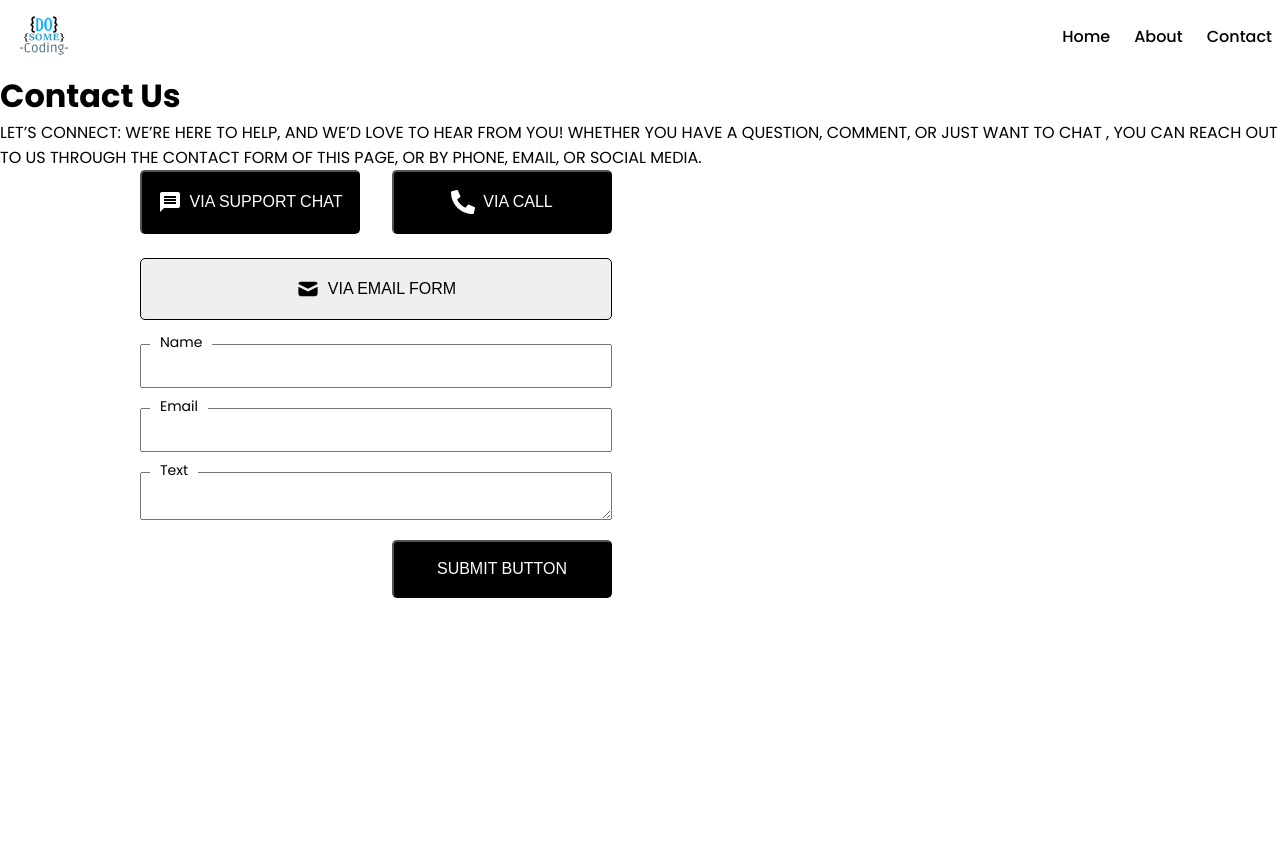
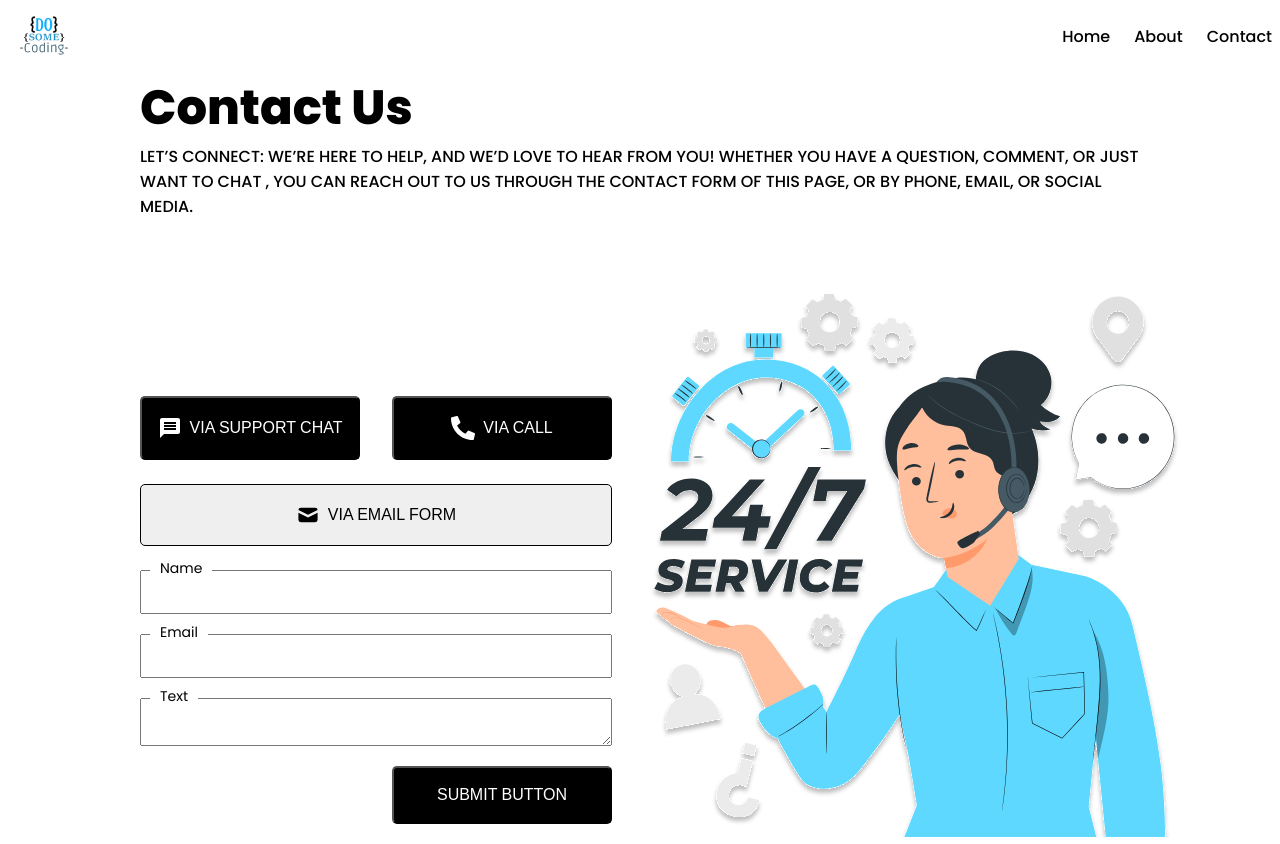
Before and after one commit to thinkGrow/react-contact, a React (Vite) app: page / in a window 1280 px wide. Before the commit the page ends 800 px from the top, so only its background shows below. Built offline with nearby package versions, Linux system fonts and the light colour scheme.

Commit message:
Add Contact Image - Design Done

```diff
--- a/src/App.css
+++ b/src/App.css
@@ -17,3 +17,10 @@
 body {
   font-family: "Poppins", sans-serif;
 }
+
+.main_container {
+  display: flex;
+  height: calc(100vh-72px);
+  flex-direction: column;
+  justify-content: end;
+}
--- a/src/App.jsx
+++ b/src/App.jsx
@@ -9,8 +9,10 @@ function App() {
   return (
     <div>
       <Navigation />
-      <ContactHeader />
-      <ContactForm />
+      <main className="main_container">
+        <ContactHeader />
+        <ContactForm />
+      </main>
     </div>
   );
 }
--- a/src/components/ContactForm/Contact.module.css
+++ b/src/components/ContactForm/Contact.module.css
@@ -2,9 +2,9 @@
   display: flex;
   max-width: 1000px;
   margin: 0 auto;
-  height: 72px;
-  /* margin-top: 40px;
-  align-items: end; */
+  /* height: 72px; */
+  margin-top: 40px;
+  align-items: end;
 }
 
 .top_btn {
--- a/src/components/ContactForm/ContactForm.jsx
+++ b/src/components/ContactForm/ContactForm.jsx
@@ -41,7 +41,9 @@ const ContactForm = () => {
           </div>
         </form>
       </div>
-      <div className={styles.contact_image}></div>
+      <div className={styles.contact_image}>
+        <img src="/images/service.svg" alt="Contact Image" />
+      </div>
     </section>
   );
 };
--- a/src/components/ContactHeader/ContactHeader.jsx
+++ b/src/components/ContactHeader/ContactHeader.jsx
@@ -2,7 +2,7 @@ import React from "react";
 import styles from "./ContactHeader.module.css";
 const ContactHeader = () => {
   return (
-    <div className={"container ${styles.contact_section}"}>
+    <div className={`${styles.contact_section}`}>
       <h1>Contact Us</h1>
       <p>
         LET’S CONNECT: WE’RE HERE TO HELP, AND WE’D LOVE TO HEAR FROM YOU!
```
Also changed, not shown: public/images/service.svg (added).
